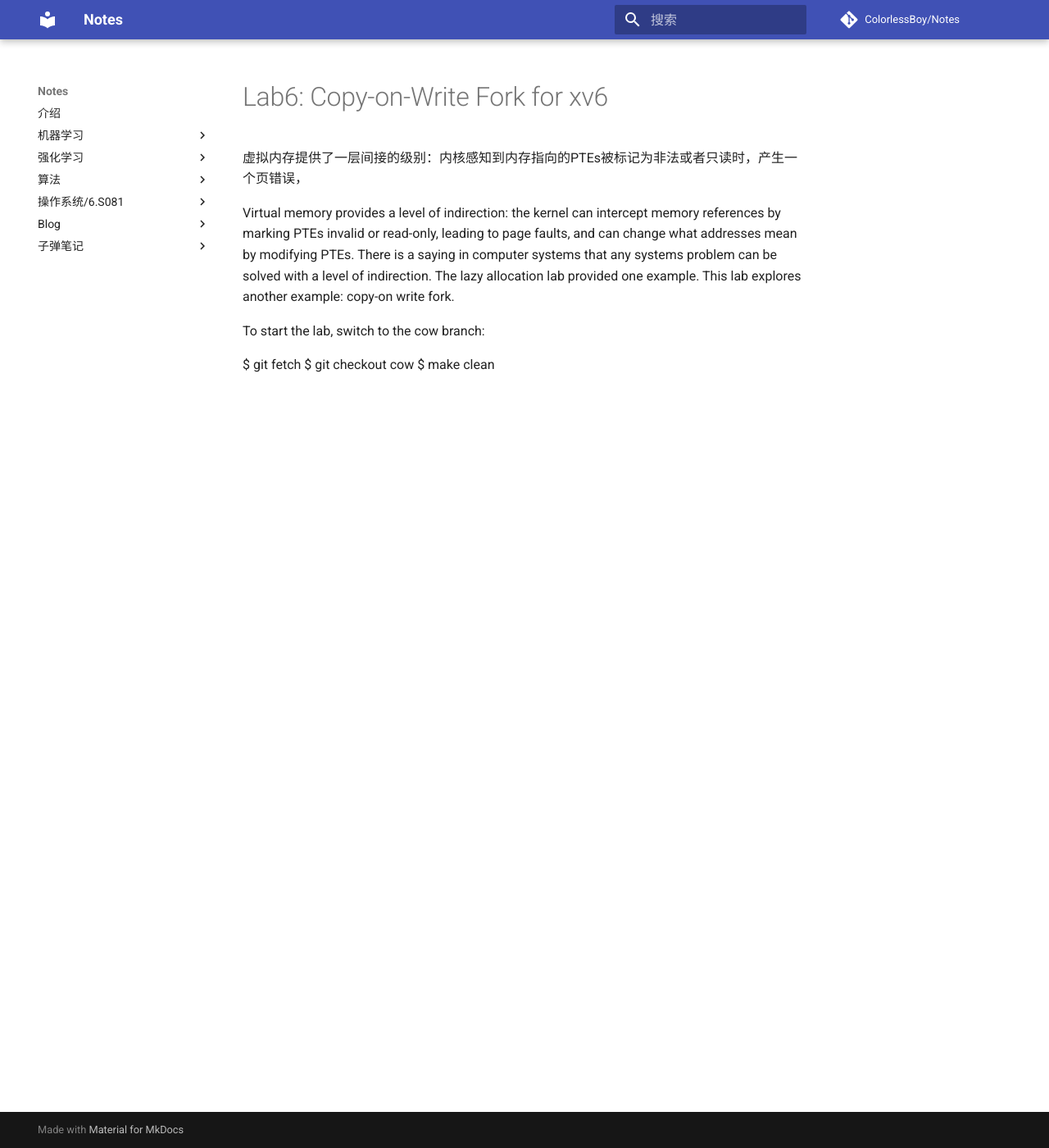
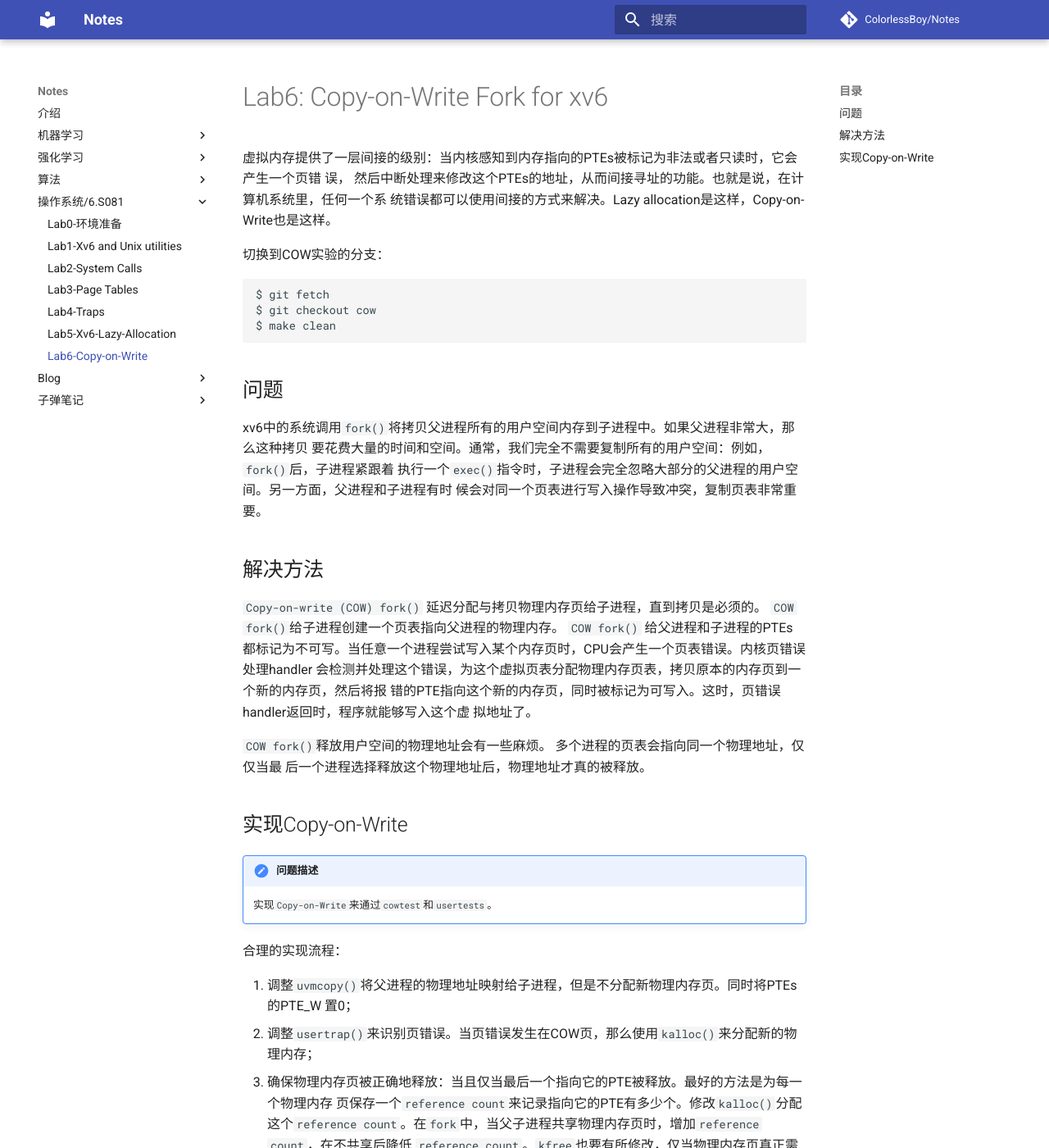
Before and after one commit to ColorlessBoy/Notes, an MkDocs documentation site: the page built from docs/6.S081/Lab06-Copy-on-Write.md, in a window 1280 px wide and 1400 px high. Shown: the whole window at 82% size. Built offline with MkDocs 1.6.1 and Material for MkDocs 9.7.7, drawn with Linux system fonts in a browser that asks for light colours; comment, search, counter and statistics services are not loaded; some of the changed text lies outside the part shown.

Commit message:
6.S081/Lab6 官方的文档已经翻译好了，实验还没有做。

````diff
--- a/docs/6.S081/Lab06-Copy-on-Write.md
+++ b/docs/6.S081/Lab06-Copy-on-Write.md
@@ -1,11 +1,60 @@
 # Lab6: Copy-on-Write Fork for xv6
 
-虚拟内存提供了一层间接的级别：内核感知到内存指向的PTEs被标记为非法或者只读时，产生一个页错误，
+虚拟内存提供了一层间接的级别：当内核感知到内存指向的PTEs被标记为非法或者只读时，它会产生一个页错
+误， 然后中断处理来修改这个PTEs的地址，从而间接寻址的功能。也就是说，在计算机系统里，任何一个系
+统错误都可以使用间接的方式来解决。Lazy allocation是这样，Copy-on-Write也是这样。
 
-Virtual memory provides a level of indirection: the kernel can intercept memory references by marking PTEs invalid or read-only, leading to page faults, and can change what addresses mean by modifying PTEs. There is a saying in computer systems that any systems problem can be solved with a level of indirection. The lazy allocation lab provided one example. This lab explores another example: copy-on write fork.
+切换到COW实验的分支：
 
-To start the lab, switch to the cow branch:
-
+```bash
 $ git fetch
 $ git checkout cow
 $ make clean
+```
+
+## 问题
+
+xv6中的系统调用`fork()`将拷贝父进程所有的用户空间内存到子进程中。如果父进程非常大，那么这种拷贝
+要花费大量的时间和空间。通常，我们完全不需要复制所有的用户空间：例如，`fork()`后，子进程紧跟着
+执行一个`exec()`指令时，子进程会完全忽略大部分的父进程的用户空间。另一方面，父进程和子进程有时
+候会对同一个页表进行写入操作导致冲突，复制页表非常重要。
+
+## 解决方法
+
+`Copy-on-write (COW) fork()` 延迟分配与拷贝物理内存页给子进程，直到拷贝是必须的。
+`COW fork()`给子进程创建一个页表指向父进程的物理内存。 `COW fork()` 给父进程和子进程的PTEs
+都标记为不可写。当任意一个进程尝试写入某个内存页时，CPU会产生一个页表错误。内核页错误处理handler
+会检测并处理这个错误，为这个虚拟页表分配物理内存页表，拷贝原本的内存页到一个新的内存页，然后将报
+错的PTE指向这个新的内存页，同时被标记为可写入。这时，页错误handler返回时，程序就能够写入这个虚
+拟地址了。
+
+`COW fork()`释放用户空间的物理地址会有一些麻烦。 多个进程的页表会指向同一个物理地址，仅仅当最
+后一个进程选择释放这个物理地址后，物理地址才真的被释放。
+
+## 实现Copy-on-Write
+
+!!!问题描述
+    实现`Copy-on-Write`来通过`cowtest`和`usertests`。
+
+合理的实现流程：
+
+1. 调整`uvmcopy()`将父进程的物理地址映射给子进程，但是不分配新物理内存页。同时将PTEs的PTE_W
+    置0；
+2. 调整`usertrap()`来识别页错误。当页错误发生在COW页，那么使用`kalloc()`来分配新的物理内存；
+3. 确保物理内存页被正确地释放：当且仅当最后一个指向它的PTE被释放。最好的方法是为每一个物理内存
+    页保存一个`reference count`来记录指向它的PTE有多少个。修改`kalloc()`分配这个`reference
+    count`。在`fork`中，当父子进程共享物理内存页时，增加`reference count`，在不共享后降低
+    `reference count`。`kfree`也要有所修改，仅当物理内存页真正需要被释放时，再放到free list
+    后面。可以将这些计数器放在一个固定大小的整数数组中。你需要研究整数数组的下标和大小该如何确定。
+    例如，可以直接将物理地址除以4096来作为下标，数组的大小为最大物理地址除以4096。然后再`kinit`
+    中声明数组。
+4. 修改`copyout()`来使用类似的技术来使用COW技术。
+
+提示：
+
+- 不要基于`lazy allocation`，但是`lazy allocation`实验能够给一些提示；
+- 记录每个PTE是否是COW产生的映射会很有用。可以使用PTE中的RSW位（reserved for software），
+    目前的xv6没有使用这个标志位。
+- `usertests` 和 `cowtest` 的实验并不重合，所以要同时通过两个测试才可以。
+- `kernel/riscv.h`中有很多有用的宏定义。
+- 如果COW页错误发生，但是没有空余的内存，那么进程应该被杀死。
--- a/mkdocs.yml
+++ b/mkdocs.yml
@@ -97,6 +97,7 @@ nav:
     - Lab3-Page Tables: 6.S081/Lab03-Page-Tables.md
     - Lab4-Traps: 6.S081/Lab04-Traps.md
     - Lab5-Xv6-Lazy-Allocation: 6.S081/Lab05-Xv6-Lazy-Allocation.md
+    - Lab6-Copy-on-Write: 6.S081/Lab06-Copy-on-Write.md
 
   - Blog:
     - 计算机网络: Blog/计算机网络.md
````
